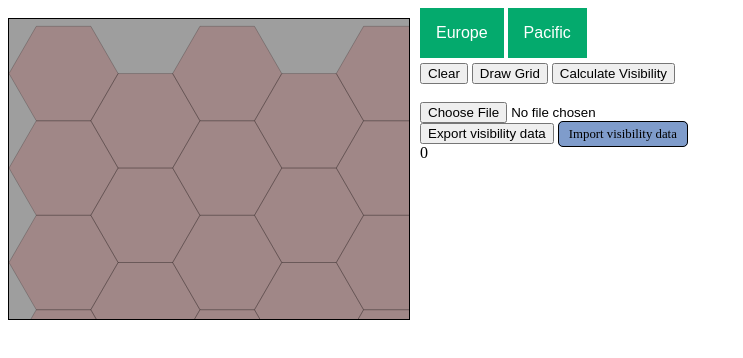
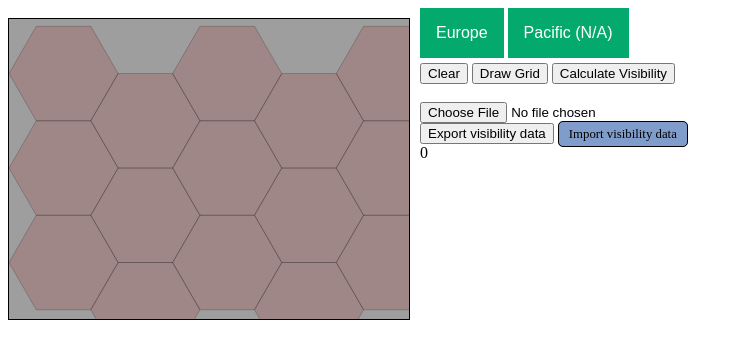
Before and after one commit to stakon007/CombatCommanderLOS, a plain HTML site: page index.html in a window 1280 px wide. Shown: the whole page, without its empty margins (0-743 px from the left). Drawn offline with Linux system fonts and the light colour scheme.

Commit message:
Code cleanup and comments

```diff
--- a/index.html
+++ b/index.html
@@ -32,7 +32,7 @@
         </div>
       </div>
       <div class="dropdown">
-        <button class="dropbtn">Pacific</button>
+        <button class="dropbtn">Pacific (N/A)</button>
         <div class="dropdown-content">
           <a href="#" id="P01">Map 1: Grassy Knoll</a>
           <a href="#" id="P02">Map 2: Ambush At Mogaung</a>
--- a/src/helpers.js
+++ b/src/helpers.js
@@ -20,3 +20,29 @@ export class JavascriptDataDownloader {
 
 //usage
 //new JavascriptDataDownloader({"greetings": "Hello World"}).download();
+
+//read the bytes out of a file to be used as image data.
+export function fileToDataUri(file) {
+    return new Promise((resolve) => {
+      const reader = new FileReader();
+
+      reader.addEventListener("load", () => {
+        resolve(reader.result);
+      });
+
+      reader.readAsDataURL(file);
+    });
+  }
+
+  //read the text out of a file
+ export function fileToText(file) {
+    return new Promise((resolve) => {
+      const reader = new FileReader();
+
+      reader.addEventListener("load", () => {
+        resolve(reader.result);
+      });
+
+      reader.readAsText(file);
+    });
+  }
--- a/src/hex.js
+++ b/src/hex.js
@@ -6,12 +6,13 @@ const canvasElement = document.getElementById("canvas");
 const ctx = canvasElement.getContext("2d");
 const a = (2 * Math.PI) / 6;
 
+//Empties the hexes array and sets the selected/locked vars to null
 export function clearHexes() {
   selectedHex = null;
   lockedHex = null;
   hexes = [];
 }
-
+//adds a new Hex in the hex array
 export function addHex(radius, x, y, row = "", column = "") {
   let color = "brown";
   let hex = new Hex(x, y, radius, color, row, column);
@@ -32,12 +33,10 @@ export function setDefaultVisibility() {
       var distance = getHexesDistance(hexA, hexB);
       if (Math.sqrt(3) * hexA.radius * 1.1 >= distance)
         updateReciprocalVisibility(hexA, hexB);
-
     }
-
   }
 }
-
+//locks the selected hex or unlocks the locked hex
 export function lockHex() {
   if (lockedHex) {
     //unlock if already locked
@@ -56,7 +55,7 @@ export function lockHex() {
 
   redrawCanvas();
 }
-
+//the Hex definition
 function Hex(x, y, radius, color, row = "", column = "") {
   this.x = x;
   this.y = y;
@@ -69,7 +68,7 @@ function Hex(x, y, radius, color, row = "", column = "") {
   this.visibleHexes = [];
   this.name = `${this.column + this.row}`;
 }
-
+//draws on the canvas all hexes in the hexes array
 export function drawHexes() {
 
   for (let i = 0; i < hexes.length; i++) {
@@ -107,7 +106,7 @@ export function drawHexes() {
     drawLine(lockedHex, selectedHex);
   }
 }
-
+//draw a line between two hexes' centers
 function drawLine(hexA, hexB) {
   ctx.globalAlpha = 1.0;
   ctx.lineWidth = 1;
@@ -119,7 +118,7 @@ function drawLine(hexA, hexB) {
   ctx.fill();
   ctx.stroke();
 }
-
+//Set event handlers for right and left click
 window.onload = () => {
   canvas.onclick = canvasClick;
   canvasElement.addEventListener("contextmenu", (ev) => {
@@ -128,7 +127,7 @@ window.onload = () => {
     return false;
   });
 };
-
+//Hit test to find the clicked hex and mark it as selected
 function canvasClick(e) {
   let clickX = e.pageX - canvas.offsetLeft;
   let clickY = e.pageY - canvas.offsetTop;
@@ -149,7 +148,6 @@ function canvasClick(e) {
 
       selectedHex = hex;
       hex.isSelected = true;
-      console.log(`Selected hex: ${hex.column}${hex.row}`);
 
       redrawCanvas();
 
@@ -157,10 +155,11 @@ function canvasClick(e) {
     }
   }
 }
-
+//Hit test to find the clicked hex and add it to the visibility array of the  selected hex
 function canvasRightClick(e) {
   //only works wwhen a hex is locked
-  if (!lockedHex) return;
+  if (!lockedHex)
+    return;
 
   let clickX = e.pageX - canvas.offsetLeft;
   let clickY = e.pageY - canvas.offsetTop;
@@ -169,12 +168,10 @@ function canvasRightClick(e) {
     let hex = hexes[i];
 
     let distanceFromCenter = Math.sqrt(
-      Math.pow(hex.x - clickX, 2) + Math.pow(hex.y - clickY, 2)
-    );
+      Math.pow(hex.x - clickX, 2) + Math.pow(hex.y - clickY, 2));
 
     if (distanceFromCenter <= hex.radius) {
       updateReciprocalVisibility(lockedHex, hex);
-      console.log(`updated to visibility list: ${hex.column}${hex.row}`);
       listVisibleHexes(lockedHex);
 
       redrawCanvas();
@@ -194,7 +191,8 @@ function updateVisibility(mainHex, hex) {
   if (index > -1) {
     // only splice array when item is found
     mainHex.visibleHexes.splice(index, 1); // 2nd parameter means remove one item only
-  } else mainHex.visibleHexes.push(hex);
+  }
+  else mainHex.visibleHexes.push(hex);
 }
 
 /**
@@ -229,7 +227,7 @@ function getHexesDistance(hexA, hexB) {
   return Math.sqrt(a * a + b * b);
 }
 
-//Returns the visibility data of all hexes in json format
+//Returns the visibility data of all hexes
 export function getVisibilityJson() {
 
   var hexVisibilityData = [];
@@ -242,8 +240,6 @@ export function getVisibilityJson() {
     var item = { "name": `${hex.column + hex.row}`, "visibility": visibleHexes };
     hexVisibilityData.push(item);
   });
-
-  //console.log(JSON.stringify(hexVisibilityData));
 
   return hexVisibilityData;
   /*
@@ -265,6 +261,8 @@ export function getVisibilityJson() {
 //sets the visibility data of every hex included in the incoming json
 export function setVisibilityFromJson(jsonData) {
 
+  if (!hexes || hexes.length == 0)
+    return;
   const obj = JSON.parse(jsonData);
 
   obj.forEach(item => {
--- a/src/index.js
+++ b/src/index.js
@@ -1,30 +1,26 @@
 import { addHex, clearHexes, drawHexes, lockHex, setDefaultVisibility, getVisibilityJson, setVisibilityFromJson } from "./hex.js";
-import { JavascriptDataDownloader } from "./helpers.js";
+import { fileToDataUri,fileToText,JavascriptDataDownloader } from "./helpers.js";
 
 const canvasElement = document.getElementById("canvas");
 const context = canvasElement.getContext("2d");
-
-const fileInput = document.querySelector("#upload");
-const importFile = document.querySelector("#import");
 let loadedImage = null;
 
-const countElement = document.getElementById("clickedCounter");
-let count = Number(countElement.innerText);
+initializeEvents();
+resetCanvas();
 
-///Hexagon related vars
-var r = 54.6;
-r = 54.55;
-const a = (2 * Math.PI) / 6;
+//Adds listeners and initialiazes events for all elements
+function initializeEvents() {
 
-initialize();
+  initializeMapMenu();
 
+  //Set onclick event handlers for all menu elements
   function initializeMapMenu() {
     const onClick = function () {
       console.log(this.id, this.innerHTML);
 
       if (this.id[0] == "E") {
         var imagePath = `img/europe/${this.id.substring(1)}.png`
-      loadInitialFile(imagePath);
+        resetCanvas(imagePath);
       }
     }
 
@@ -37,11 +33,8 @@ function initializeMapMenu() {
     }
   }
 
-
-function initialize() {
-
-  initializeMapMenu();
-
+  //On click --> load and draw new image file
+  const fileInput = document.querySelector("#upload");
   fileInput.addEventListener("change", async (e) => {
     const [file] = fileInput.files;
 
@@ -51,144 +44,104 @@ function initialize() {
     loadedImage = image;
 
     image.addEventListener("load", () => {
-      drawOnImage(image);
+      drawImageOnCanvas(image);
     });
 
     return false;
   });
 
+  //On click --> import json with visibility data
+  const importFile = document.querySelector("#import");
   importFile.addEventListener("change", async (e) => {
     const [file] = importFile.files;
 
     // load the json visibility data
     var jsonFile = await fileToText(file);
-
     setVisibilityFromJson(jsonFile);
     return false;
   });
 
+  //On click -->  clear canvas, hexes and loaded image.
   const clearElement = document.getElementById("clear");
   clearElement.onclick = () => {
-    countElement.innerText = ++count;
     context.clearRect(0, 0, canvasElement.width, canvasElement.height);
     clearHexes();
     loadedImage = null;
   };
 
+  //On click --> reset grid.
   const drawGridElement = document.getElementById("draw");
   drawGridElement.onclick = () => {
-    drawGrid(canvas.width, canvas.height);
+    resetGrid(canvas.width, canvas.height);
   };
 
+  //On click --> locks selected hex, if any.
   const calcVisibility = document.getElementById("visibility");
   calcVisibility.onclick = () => {
-    //if no hex selected, return
-    //lock selected hex
     lockHex();
     //next selections draw/undraw lines between locked and selected hex
     //right click on a hex, adds/remove it from the visibility list
   };
 
+  //On click --> saves current visibility data of all hexes into a json file.
   const exportVisibility = document.getElementById("exportVisibility");
   exportVisibility.onclick = () => {
     new JavascriptDataDownloader(getVisibilityJson(), "exportData.json").download();
   };
 
-  // const importVisibility = document.getElementById("importVisibility");
-  // importVisibility.onclick = () => {
-
-  // };
-
-  loadInitialFile();
-
 }
-
-function loadInitialFile(imagePath) {
+//A new image and a new grid are drawn on the canvas
+function resetCanvas(imagePath) {
   var img = new Image();
   img.onload = function () {
-    //drawOnImage(img);
     loadedImage = img;
-    context.drawImage(img, 0, 0);
-    drawGrid(canvas.width, canvas.height);
+
+    drawImageOnCanvas(img);
+    resetGrid(canvas.width, canvas.height);
   };
 
   if (!imagePath)
     imagePath = 'img/europe/01.png'
   img.src = imagePath;
 }
-
-function fileToDataUri(field) {
-  return new Promise((resolve) => {
-    const reader = new FileReader();
-
-    reader.addEventListener("load", () => {
-      resolve(reader.result);
-    });
-
-    reader.readAsDataURL(field);
-  });
-}
-
-function fileToText(file) {
-  return new Promise((resolve) => {
-    const reader = new FileReader();
-
-    reader.addEventListener("load", () => {
-      resolve(reader.result);
-    });
-
-    reader.readAsText(file);
-  });
-}
-
-function drawOnImage(image = null) {
+//draws the given image on the canvas
+function drawImageOnCanvas(image = null) {
   // if an image is present it is drawn in the canvas
   if (image) {
     const imageWidth = image.width;
     const imageHeight = image.height;
-
     // rescaling the canvas element
     canvasElement.width = imageWidth;
     canvasElement.height = imageHeight;
     context.drawImage(image, 0, 0, imageWidth, imageHeight);
   }
 }
-
-//clear the canvas and then redraws the loaded image if any and all hexes if any
+//clears the canvas and then redraws the loaded image if any and all hexes if any
 export function redrawCanvas() {
   context.clearRect(0, 0, canvasElement.width, canvasElement.height);
   if (loadedImage)
-    drawOnImage(loadedImage);
+    drawImageOnCanvas(loadedImage);
   drawHexes();
 }
-
-function drawGrid(width, height) {
+//clears all hex objects and recreates all of them
+function resetGrid(width, height) {
   clearHexes();
-
+  var r = 54.55;
+  const a = (2 * Math.PI) / 6;
   var row = 0;
   var column = "A";
-
-  if (loadedImage)
-    drawOnImage(loadedImage);
 
   for (let y = r; y + r * Math.sin(a) < height; y += r * Math.sin(a)) {
     row++;
     column = "A";
     for (
-      let x = r, j = 0;
-      //x + r * (1 + Math.cos(a)) < width;
-      x < width;
-      x += r * (1 + Math.cos(a)), y += (-1) ** j++ * r * Math.sin(a)
-    ) {
-      {
+      let x = r, j = 0; x < width;
+      x += r * (1 + Math.cos(a)), y += (-1) ** j++ * r * Math.sin(a)) {
       addHex(r, x, y, row, column);
-        //console.log(`Added Hex: ${row}${column}`);
       column = String.fromCharCode(column.charCodeAt() + 1);
-        //console.log(`x: ${x} y:${y} width: ${width}`)
-        //countElement.innerText = ++count;
     }
   }
-  }
+
   setDefaultVisibility();
   redrawCanvas();
 }
```
Lines whose indentation alone changed are shown as unchanged.
